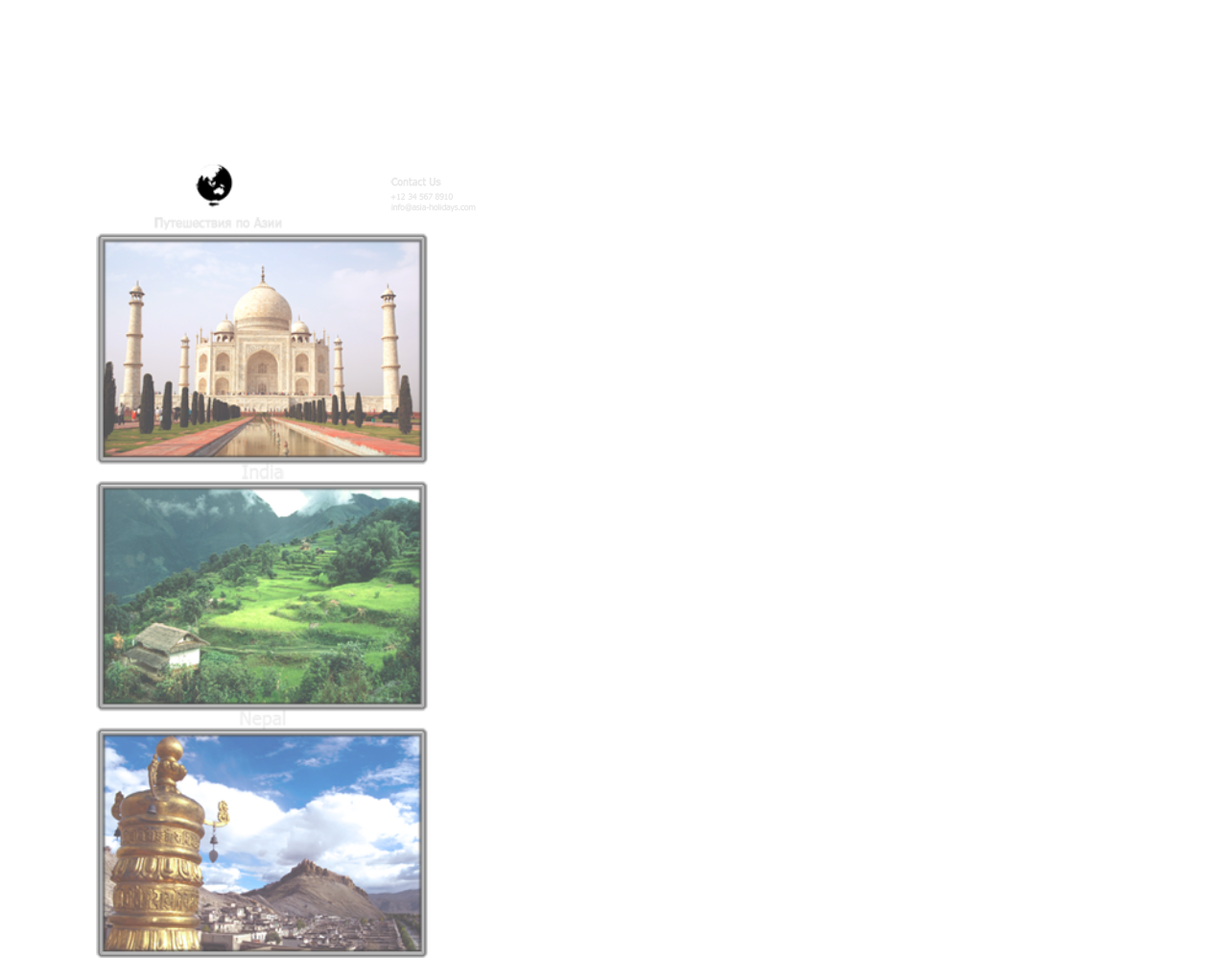
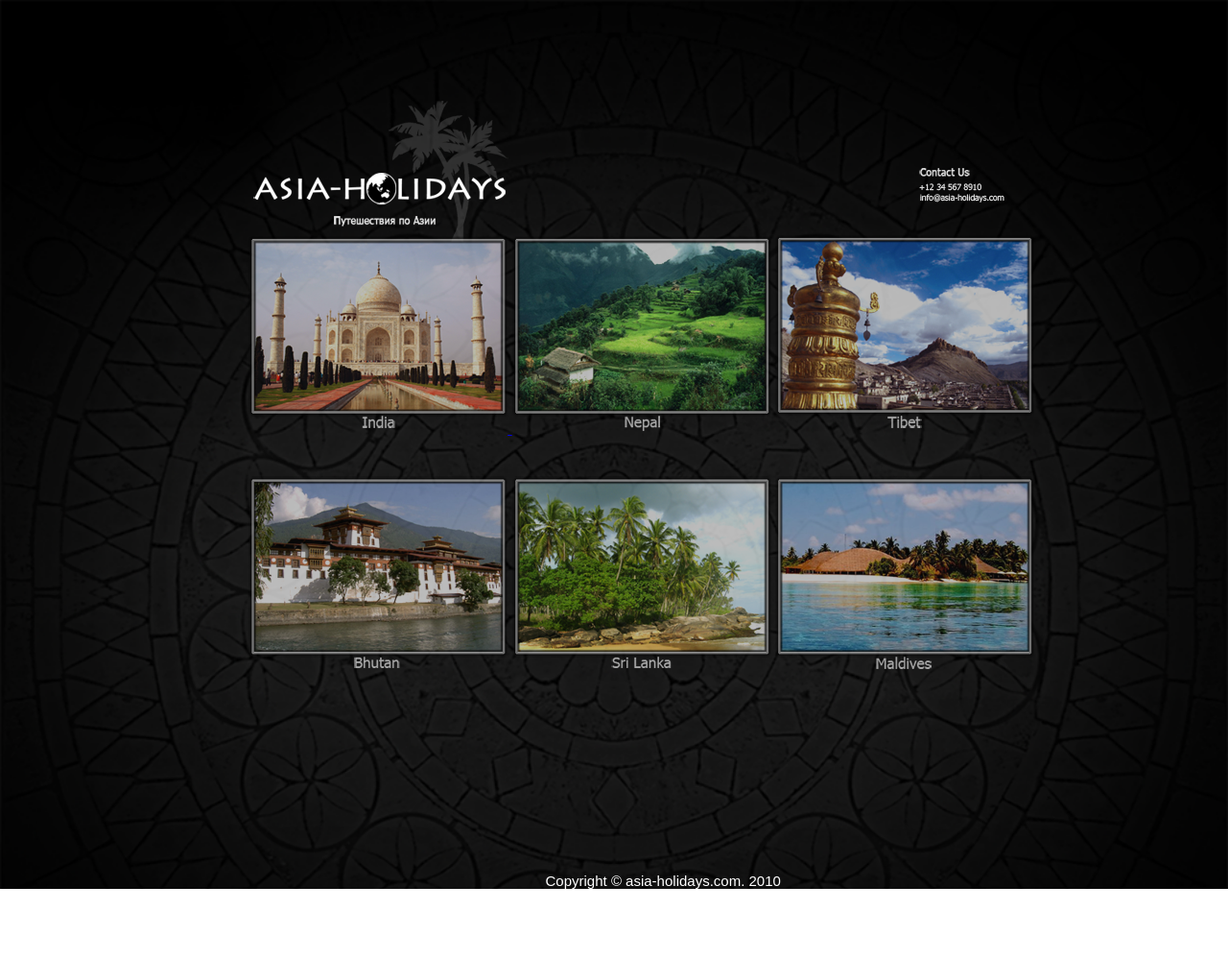
Before and after one commit to NauMax/HW3-bonus, a plain HTML site: page index.html in a window 1280 px wide. Shown: the top 998 px of the page at 96% size. After the commit the page ends 926 px from the top, so only its background shows below. Drawn offline with Linux system fonts and the light colour scheme; files that its build step writes are made by us from their sources.

Commit message:
Update style.css

```diff
--- a/style.css
+++ b/style.css
@@ -1,64 +1,49 @@
 * {
-	margin: 0;
-	padding: 0;
+ margin: 0;
+ padding: 0;
 }
- body {
-	background-image:url(img/f11.png);
-	background-repeat:no-repeat;
-	background-size: 100%;
-	background-attachment:scroll;
-
-	}
-.contakt{
-	 float: right;
-	 margin-top:16%;
-	 margin-right:7%;
-	 width:10%;
-	 margin-bottom:-10px;
+body {
+ background-image: url(../img/f11.png);
+ background-repeat: no-repeat;
+ background-size: cover;
+font-family: Arial, sans-serif;
+width: 960px;
+height: 883px;
 }
-.logo{
-	margin-bottom:-22px;
-	margin-left:50px;
-	margin-top:5%;
-	 width:30%;
+.container {
+width:90%;
+margin-left: 27%;
 }
 
-.container {
- width: 90%;
- height:100%;
+.logo {
+	margin-top:90px;
+}
+.contact{
+ float: right;
+ margin-top: 170px;
+ margin-right: 70px;
+}
+.content {
+ margin-top: -20px;
+ position: relative;
+ overflow: hidden;
+ clear: both;
+}
+.menu {
+ display: inline-block;
+ padding-bottom: 40px;
 }
 .img{
-	margin-left:100px;
-	margin-top:-10px;
-	width:30%;
-	 opacity: 0.7;
+  opacity: 0.7;
 }
+ .img:hover{
+   width: 280px;
+	 opacity: 1;
+ }
 
-.img1{
-	margin-top:0px;
-	width:30%;
-	opacity: 0.7;
+.footer {
+ text-align: center;
+ padding-top: 165px;
+ font-size: 15px;
+color: #fff
 }
-.img2{
-	margin-top:40px;
-	opacity: 0.7;
-}
- .img1:hover {
-    width: 31%;
-	 opacity: 1;
-}
- .img2:hover {
-    width: 31%;
-	 opacity: 1;
-}
- .img:hover {
-    width: 31%;
-	 opacity: 1;
-}
-p{
-	color:#e6e6e6;
-	text-align:center;
-	font-size:22px;
-	margin-bottom:50px;
-	margin-top:280px;
-}
```
